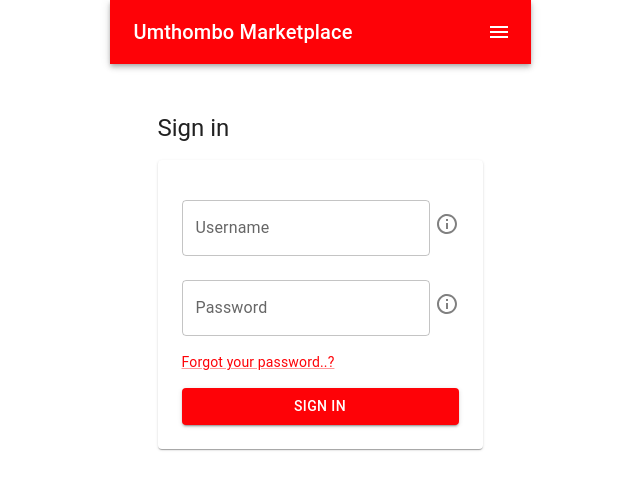
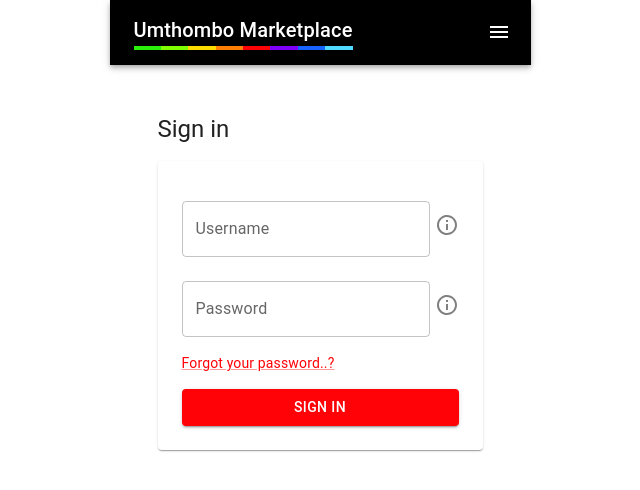
Before and after one commit to c3-dev-house/liv-frontend, a React (Vite) app: page /signin in a window 1280 px wide. Shown: the top 490 px of the page, without its empty margins (320-960 px from the left). Built offline with nearby package versions, Linux system fonts and the light colour scheme.

Commit message:
louisdev | comsmetic updates

```diff
--- /dev/null
+++ b/src/components/BrandLineComponent.jsx
@@ -0,0 +1,26 @@
+import React from 'react';
+import { styled } from '@mui/system';
+
+const BrandLine = styled('div')({
+  display: 'flex',
+  width: '100%',
+  height: '4px',
+  '& > div': {
+    flex: 1,
+    height: '100%',
+  },
+});
+
+const colors = [
+  '#2BEE0A', '#80FE02', '#FBDB00', '#FF8003', '#FE0207', '#7E01FB', '#1663FF', '#4EDBFF'
+];
+
+const BrandLineComponent = () => (
+  <BrandLine>
+    {colors.map((color, index) => (
+      <div key={index} style={{ backgroundColor: color }}></div>
+    ))}
+  </BrandLine>
+);
+
+export default BrandLineComponent;
--- a/src/components/Layout.jsx
+++ b/src/components/Layout.jsx
@@ -7,7 +7,7 @@ import {
   Menu,
   MenuItem,
   Box,
-  CircularProgress
+  CircularProgress,
 } from "@mui/material";
 import MenuIcon from "@mui/icons-material/Menu";
 import {
@@ -15,7 +15,7 @@ import {
   Route,
   Routes,
   useNavigate,
-  Navigate
+  Navigate,
 } from "react-router-dom";
 
 import Home from "../pages/Home.jsx";
@@ -29,6 +29,7 @@ import SignIn from "../pages/SignIn.jsx";
 import CreateNewPassword from "../pages/CreateNewPassword.jsx";
 import ForgotPassword from "../pages/ForgotPassword.jsx";
 import { useAuth } from "../context/AuthContext";
+import BrandLineComponent from "./BrandLineComponent";
 
 const Layout = ({ children }) => {
   const [anchorEl, setAnchorEl] = useState(null);
@@ -40,7 +41,7 @@ const Layout = ({ children }) => {
     const checkAuth = async () => {
       // Assume this function checks if the user is authenticated
       // and updates the isAuthenticated state in useAuth context
-      await new Promise(resolve => setTimeout(resolve, 1000)); // Simulate async operation
+      await new Promise((resolve) => setTimeout(resolve, 1000)); // Simulate async operation
       setLoading(false);
     };
     checkAuth();
@@ -80,7 +81,10 @@ const Layout = ({ children }) => {
         margin: "0 auto",
       }}
     >
-      <AppBar position="static" sx={{ width: "100%" }}>
+      <AppBar
+        position="static"
+        sx={{ width: "100%", backgroundColor: "black", height: "65px" }}
+      >
         <Toolbar
           sx={{
             justifyContent: "space-between",
@@ -88,13 +92,22 @@ const Layout = ({ children }) => {
             margin: "0 auto",
           }}
         >
-          <Typography
-            variant="h6"
-            sx={{ cursor: 'pointer' }}
-            onClick={handleNavigateHome}
+          <Box
+            sx={{
+              display: "flex",
+              flexDirection: "column",
+              alignItems: "flex-start",
+            }}
           >
-            Umthombo Marketplace
-          </Typography>
+            <Typography
+              variant="h6"
+              sx={{ cursor: "pointer" }}
+              onClick={handleNavigateHome}
+            >
+              Umthombo Marketplace
+            </Typography>
+            <BrandLineComponent />
+          </Box>
           <IconButton
             edge="end"
             color="inherit"
@@ -137,11 +150,14 @@ const Layout = ({ children }) => {
       {loading ? (
         <Box
           sx={{
-            marginLeft:'300px',
-            height: '100vh',
-            width: '100%',
-            backgroundColor: 'rgba(255, 255, 255, 0.8)', // Optional: add a semi-transparent background
-            zIndex: 9999 // Ensure the loader is above other content
+            height: "100vh",
+            width: "100%",
+            display: "flex",
+            backgroundColor: "rgba(255, 255, 255, 0)",
+            zIndex: 9999,
+            marginTop: "80px",
+            justifyContent: "center",
+            alignItems: "top",
           }}
         >
           <CircularProgress />
@@ -162,16 +178,60 @@ const Layout = ({ children }) => {
           }}
         >
           <Routes>
-            <Route path="/" element={isAuthenticated ? <Home /> : <Navigate to="/signin" />} />
+            <Route
+              path="/"
+              element={isAuthenticated ? <Home /> : <Navigate to="/signin" />}
+            />
             <Route path="/signin" element={<SignIn />} />
-            <Route path="/create-new-password" element={<CreateNewPassword />} />
+            <Route
+              path="/create-new-password"
+              element={<CreateNewPassword />}
+            />
             <Route path="/forgot-password" element={<ForgotPassword />} />
-            <Route path="/profile" element={isAuthenticated ? <Profile /> : <Navigate to="/signin" />} />
-            <Route path="/reservations" element={isAuthenticated ? <Reservations /> : <Navigate to="/signin" />} />
-            <Route path="/reservations/:id" element={isAuthenticated ? <ReservationDetails /> : <Navigate to="/signin" />} />
-            <Route path="/reservations/add" element={isAuthenticated ? <AddReservation /> : <Navigate to="/signin" />} />
-            <Route path="/confirm-reservation" element={isAuthenticated ? <ConfirmReservation /> : <Navigate to="/signin" />} />
-            <Route path="/products" element={isAuthenticated ? <Products /> : <Navigate to="/signin" />} />
+            <Route
+              path="/profile"
+              element={
+                isAuthenticated ? <Profile /> : <Navigate to="/signin" />
+              }
+            />
+            <Route
+              path="/reservations"
+              element={
+                isAuthenticated ? <Reservations /> : <Navigate to="/signin" />
+              }
+            />
+            <Route
+              path="/reservations/:id"
+              element={
+                isAuthenticated ? (
+                  <ReservationDetails />
+                ) : (
+                  <Navigate to="/signin" />
+                )
+              }
+            />
+            <Route
+              path="/reservations/add"
+              element={
+                isAuthenticated ? <AddReservation /> : <Navigate to="/signin" />
+              }
+            />
+            <Route
+              path="/confirm-reservation"
+              element={
+                isAuthenticated ? (
+                  <ConfirmReservation />
+                ) : (
+                  <Navigate to="/signin" />
+                )
+              }
+            />
+            <Route
+              path="/products"
+              element={
+                isAuthenticated ? <Products /> : <Navigate to="/signin" />
+              }
+            />
           </Routes>
         </Box>
       )}
--- a/src/components/reservations/ProductCard.jsx
+++ b/src/components/reservations/ProductCard.jsx
@@ -9,7 +9,7 @@ const ProductCard = ({ product, selected, onSelect }) => {
     <Card
       onClick={() => onSelect(product.id)}
       sx={{
-        width: "120px",
+        width: "110px",
         margin: "5px",
         cursor: "pointer",
         backgroundColor: selected ? "rgba(33, 150, 243, 0.2)" : "white",
--- a/src/pages/Home.jsx
+++ b/src/pages/Home.jsx
@@ -87,7 +87,7 @@ const Home = () => {
           </Box>
           <Box sx={{ display: 'flex', flexDirection: 'column', textAlign: 'right' }}>
             {loading ? (
-              <CircularProgress size={24} /> // Show spinner while loading
+              <CircularProgress size={24} />
             ) : (
               <>
                 <Typography variant="body1" sx={{ color: theme.palette.green.main }}>R {beneficiaryOverview.totalProfit}</Typography>
@@ -98,7 +98,7 @@ const Home = () => {
           </Box>
           <Box sx={{ display: 'flex', flexDirection: 'column', textAlign: 'center', justifyContent: 'center' }}>
             {loading ? (
-              <CircularProgress size={24} /> // Show spinner while loading
+              <CircularProgress size={24} />
             ) : (
               <Typography variant="body1" sx={{ color: theme.palette.green.main }}>{profitPercentage}%</Typography>
             )}
--- a/src/pages/Reservations/Reservations.jsx
+++ b/src/pages/Reservations/Reservations.jsx
@@ -85,7 +85,7 @@ const Reservations = () => {
                       justifyContent: "space-between",
                       alignItems: "center",
                       flexDirection: "row",
-                      gap: 2,
+                      gap: 1,
                       height: "100%",
                     }}
                   >
```
